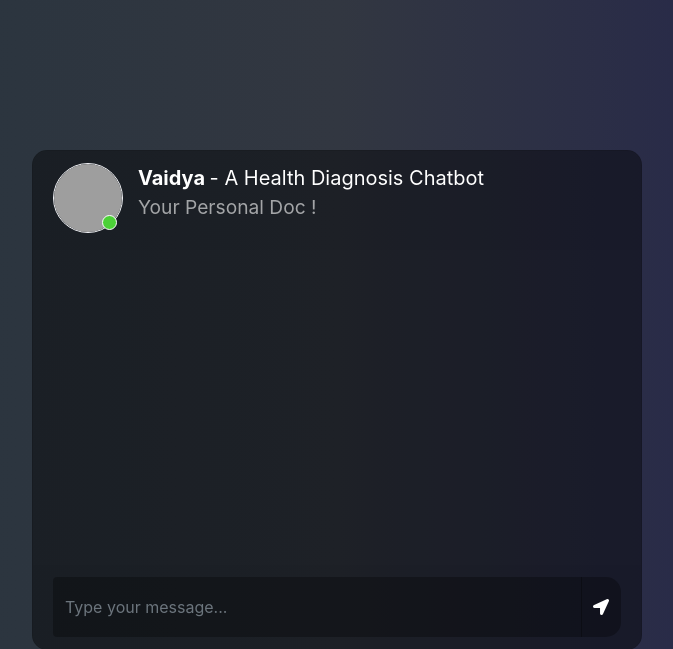
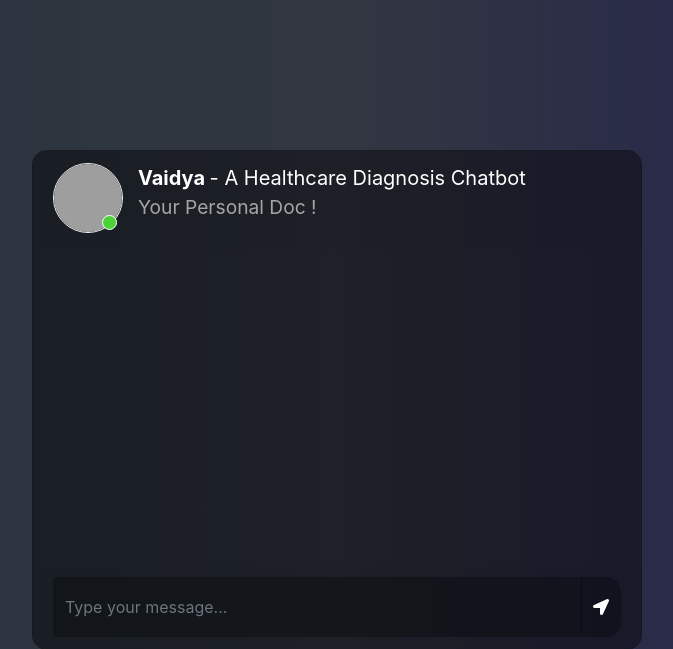
Before and after one commit to omkardc19/Health-Diagnosis-RAG-Chatbot, a Flask app: page / in a window 1280 px wide. Shown: the top 649 px of the page, without its empty margins (303-976 px from the left). Run offline with Flask 3, Linux system fonts and the light colour scheme; parts of the project's set-up code (start-up, migrations or seed data) failed here and were passed over; some libraries are stand-ins or nearby versions; grey boxes are pictures that could not be loaded.

Commit message:
html updated

```diff
--- a/templates/index.html
+++ b/templates/index.html
@@ -25,7 +25,7 @@
                             </div>
                             <div class="user_info">
                                 <span style="font-weight: bold;">Vaidya</span>
-                                <span> - A Health Diagnosis Chatbot</span>
+                                <span> - A Healthcare Diagnosis Chatbot</span>
                                 <p style="font-size: larger;">Your Personal Doc !</p>
                                 <!-- <span>Vaidya- A Health Diagnosis Bot  </span>
                                 <p>Your Personal Doc !</p> -->
```
